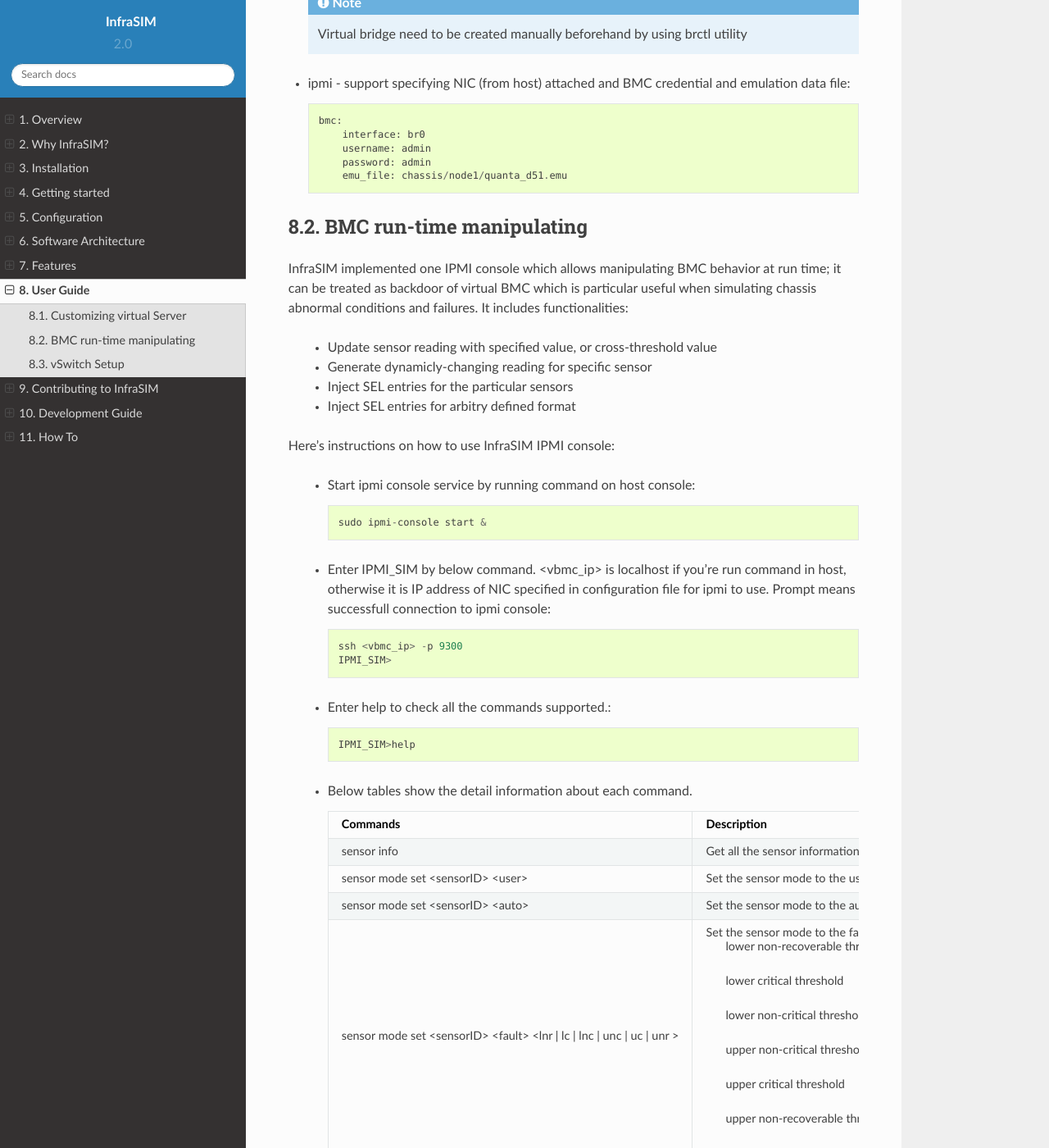
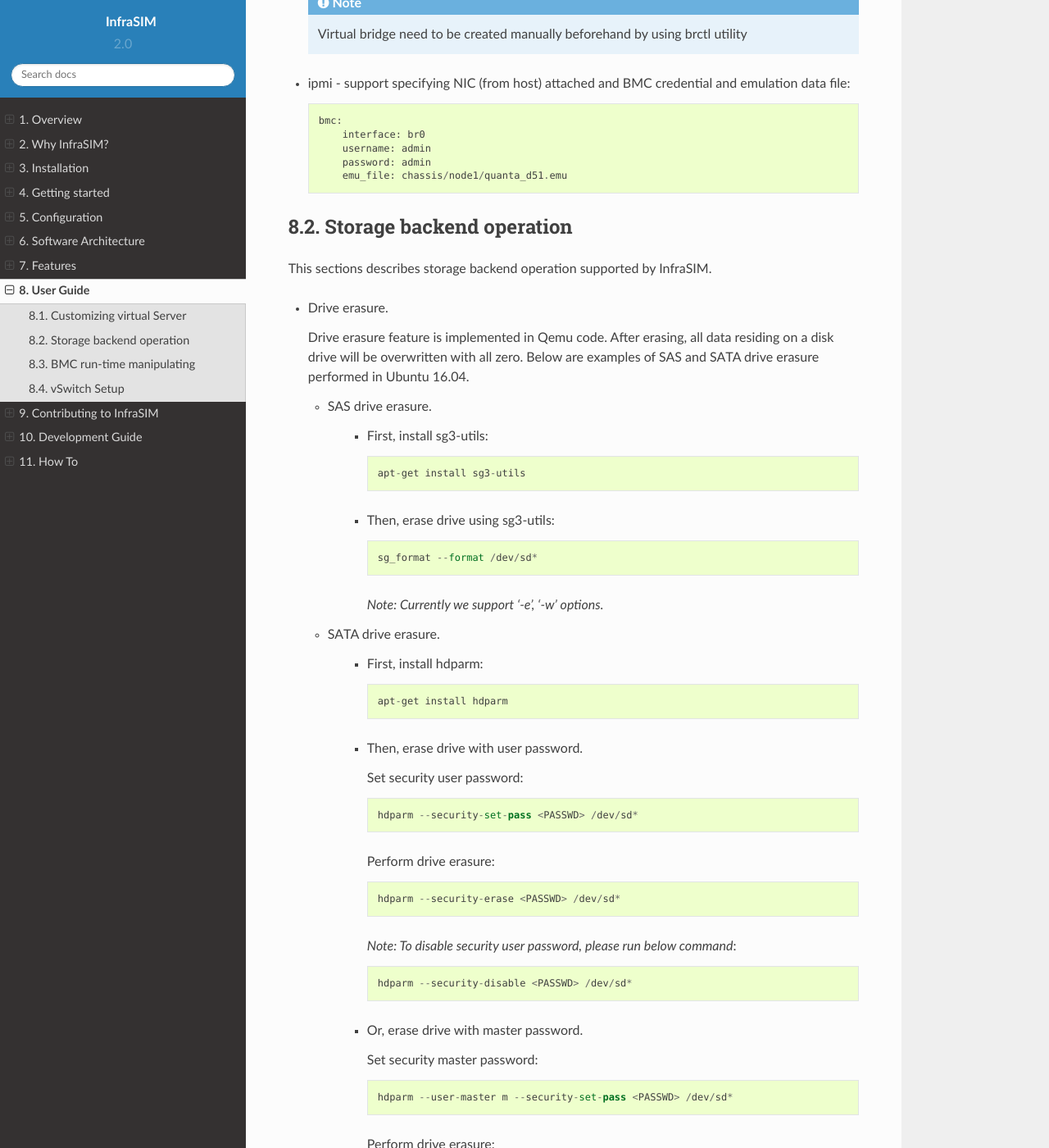
Before and after one commit to InfraSIM/docs, a Sphinx documentation site: the page built from docs/user_guide.rst, in a window 1280 px wide and 1400 px high, scrolled down 1267 px. Shown: the whole window at 82% size. Built offline with Sphinx 7.4.7 and the Read the Docs theme 2.0.0, drawn with Linux system fonts in a browser that asks for light colours; some of the changed text lies outside the part shown.

Commit message:
Add document for drive erasure.

```diff
--- a/docs/feature.rst
+++ b/docs/feature.rst
@@ -81,6 +81,9 @@
     * Physical information
     * Enable RAM disk to boost virtual disk drive performance
 
+#. Support drive operation:
+    * Drive erasure for SATA & SAS drives
+
 
 Intelligent power distribute unit simulation
 ------------------------------------------------
--- a/docs/user_guide.rst
+++ b/docs/user_guide.rst
@@ -53,6 +53,58 @@
             emu_file: chassis/node1/quanta_d51.emu
 
 
+Storage backend operation
+--------------------------------------------
+
+This sections describes storage backend operation supported by InfraSIM.
+
+* Drive erasure.
+
+  Drive erasure feature is implemented in Qemu code. After erasing, all data residing on a disk drive will be overwritten with all zero. Below are examples of SAS and SATA drive erasure performed in Ubuntu 16.04.
+
+  * SAS drive erasure.
+
+     * First, install sg3-utils::
+
+         apt-get install sg3-utils
+
+     * Then, erase drive using sg3-utils::
+
+         sg_format --format /dev/sd*
+
+       *Note: Currently we support '-e', '-w' options.*
+
+  * SATA drive erasure.
+
+     * First, install hdparm::
+
+         apt-get install hdparm
+
+     * Then, erase drive with user password.
+
+       Set security user password::
+
+         hdparm --security-set-pass <PASSWD> /dev/sd*
+
+       Perform drive erasure::
+
+         hdparm --security-erase <PASSWD> /dev/sd*
+
+       *Note: To disable security user password, please run below command*::
+
+         hdparm --security-disable <PASSWD> /dev/sd*
+
+     * Or, erase drive with master password.
+
+       Set security master password::
+
+         hdparm --user-master m --security-set-pass <PASSWD> /dev/sd*
+
+       Perform drive erasure::
+
+           hdparm --user-master m --security-erase <PASSWD> /dev/sd*
+
+
 BMC run-time manipulating
 --------------------------------------------------------
 
@@ -74,7 +126,7 @@
       ssh <vbmc_ip> -p 9300
       IPMI_SIM>
 
-  * Enter help to check all the commands supported.::
+  * Enter help to check all the commands supported::
 
       IPMI_SIM>help
 
@@ -199,11 +251,11 @@
 
             **Configure vPDU Manually**
 
-            * On a server that has a network connection to the vPDU, use the SSH client to log in to the vPDU.::
+            * On a server that has a network connection to the vPDU, use the SSH client to log in to the vPDU::
 
                     ssh <ip address> -p 20022
 
-            * When the (vPDU) prompt displays, specify the ESXi host information.::
+            * When the (vPDU) prompt displays, specify the ESXi host information::
 
                     config esxi add <esxi host ip> <esxi host username> <esxi host password>
                     config esxi update host <esxi host ip>
@@ -212,18 +264,18 @@
 
                 Note: Use *config esxi list* to verify the settings.
 
-            * Configure the eth1 IP address that is used to communicate with ESXi host.::
+            * Configure the eth1 IP address that is used to communicate with ESXi host::
 
                     ip set eth1 <ip address> <net mask>
 
                 Note: Use *ip get eth1* and *ip link eth1 status* to verify the settings.
 
             * Configure mappings between the VM and the vPDU port.
-                Add mapping between the VM and the vPDU port.::
+                Add mapping between the VM and the vPDU port::
 
                     map add <datastore name> <VM Name> <vPDU number> <vPDU port>
 
-                List the current mappings on vPDU.::
+                List the current mappings on vPDU::
 
                     map list
 
```
